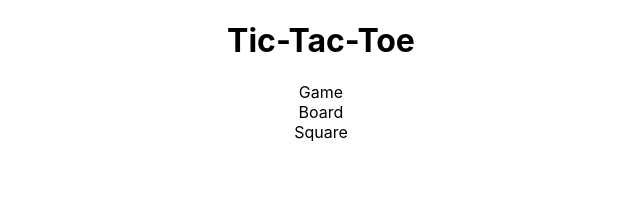
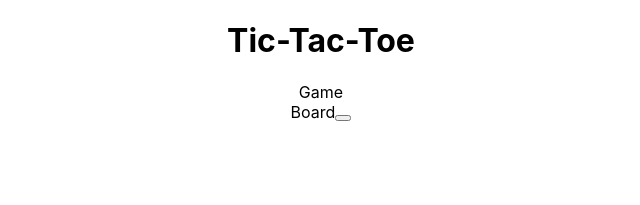
Before and after one commit to SchoolOfCode/noughts-and-crosses-plan-room_51, a React (Create React App) app in the folder tic-tac-toe/: page / in a window 1280 px wide. Shown: the top 205 px of the page, without its empty margins (319-959 px from the left). Built offline with nearby package versions, Linux system fonts and the light colour scheme.

Commit message:
Added a button inside Square component and passed props

```diff
--- a/tic-tac-toe/src/components/Square/index.jsx
+++ b/tic-tac-toe/src/components/Square/index.jsx
@@ -1,7 +1,7 @@
 import React from 'react'
 
-function Square() {
-	return <div>Square</div>
+function Square({mark, handleClick}) {
+	return <button onClick={handleClick}>{mark}</button>
 }
 
 export default Square
```
